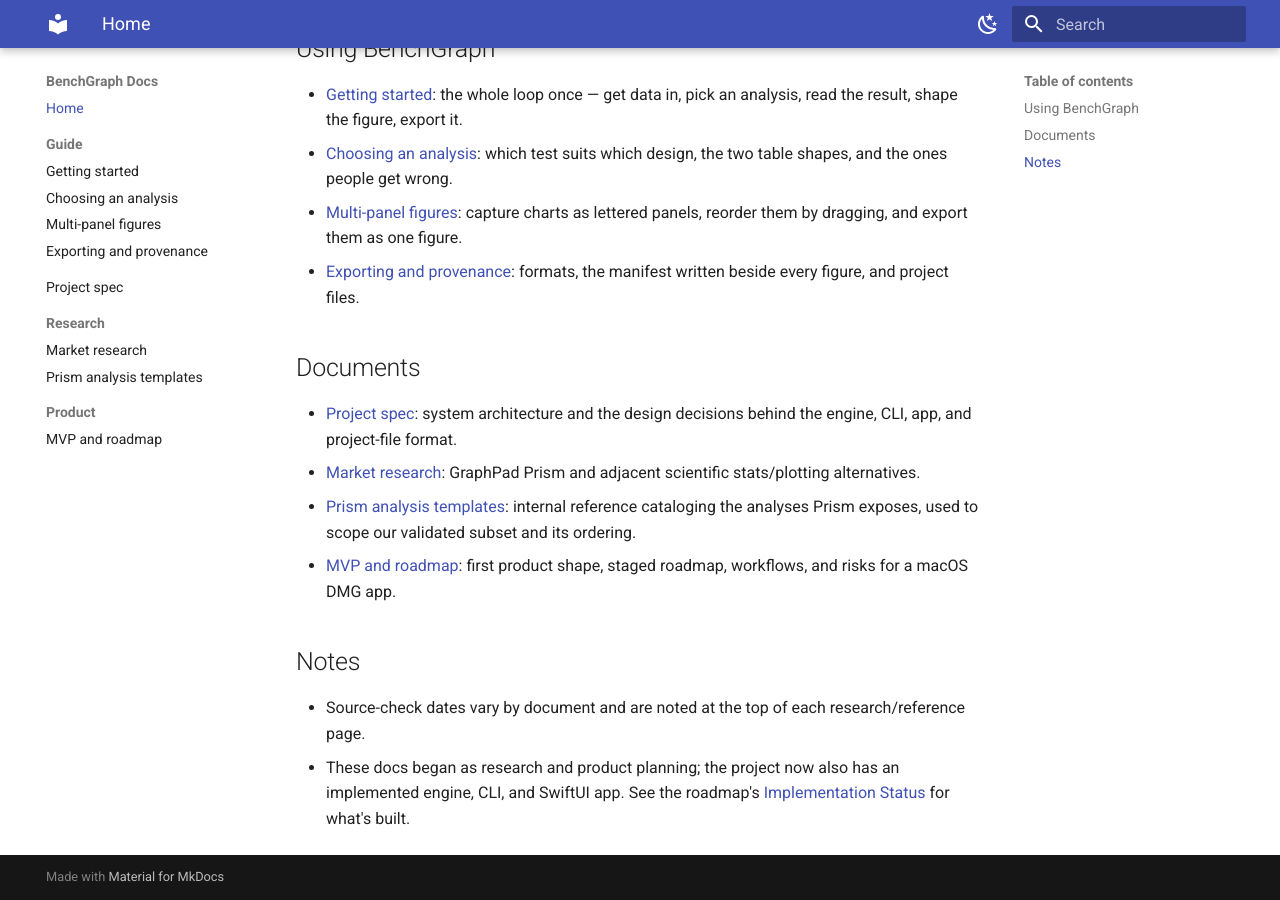
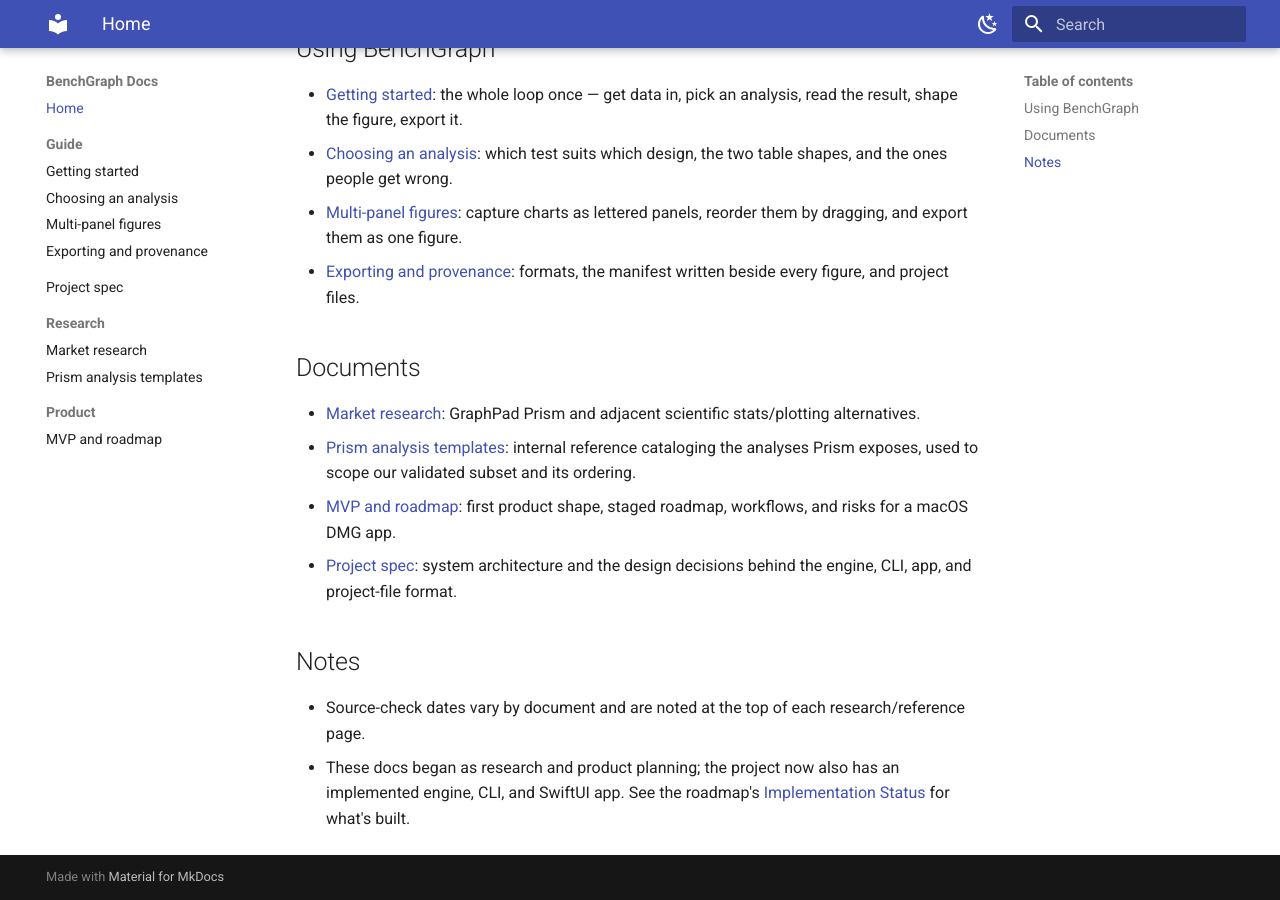
Before and after one commit to stacyshcherbakova/benchgraph, an MkDocs documentation site: the page built from docs/README.md, in a window 1280 px wide and 900 px high, scrolled down 1293 px. Built offline with MkDocs 1.6.1 and Material for MkDocs 9.7.7, drawn with Linux system fonts in a browser that asks for light colours.

```diff
--- a/docs/README.md
+++ b/docs/README.md
@@ -17,10 +17,10 @@ straight from the engine:
 
 ## Documents
 
-- [Project spec](./project-spec.md): system architecture and the design decisions behind the engine, CLI, app, and project-file format.
 - [Market research](./research/market-research.md): GraphPad Prism and adjacent scientific stats/plotting alternatives.
 - [Prism analysis templates](./research/prism-analysis-templates.md): internal reference cataloging the analyses Prism exposes, used to scope our validated subset and its ordering.
 - [MVP and roadmap](./product/mvp-roadmap.md): first product shape, staged roadmap, workflows, and risks for a macOS DMG app.
+- [Project spec](./project-spec.md): system architecture and the design decisions behind the engine, CLI, app, and project-file format.
 
 ## Notes
 
```
